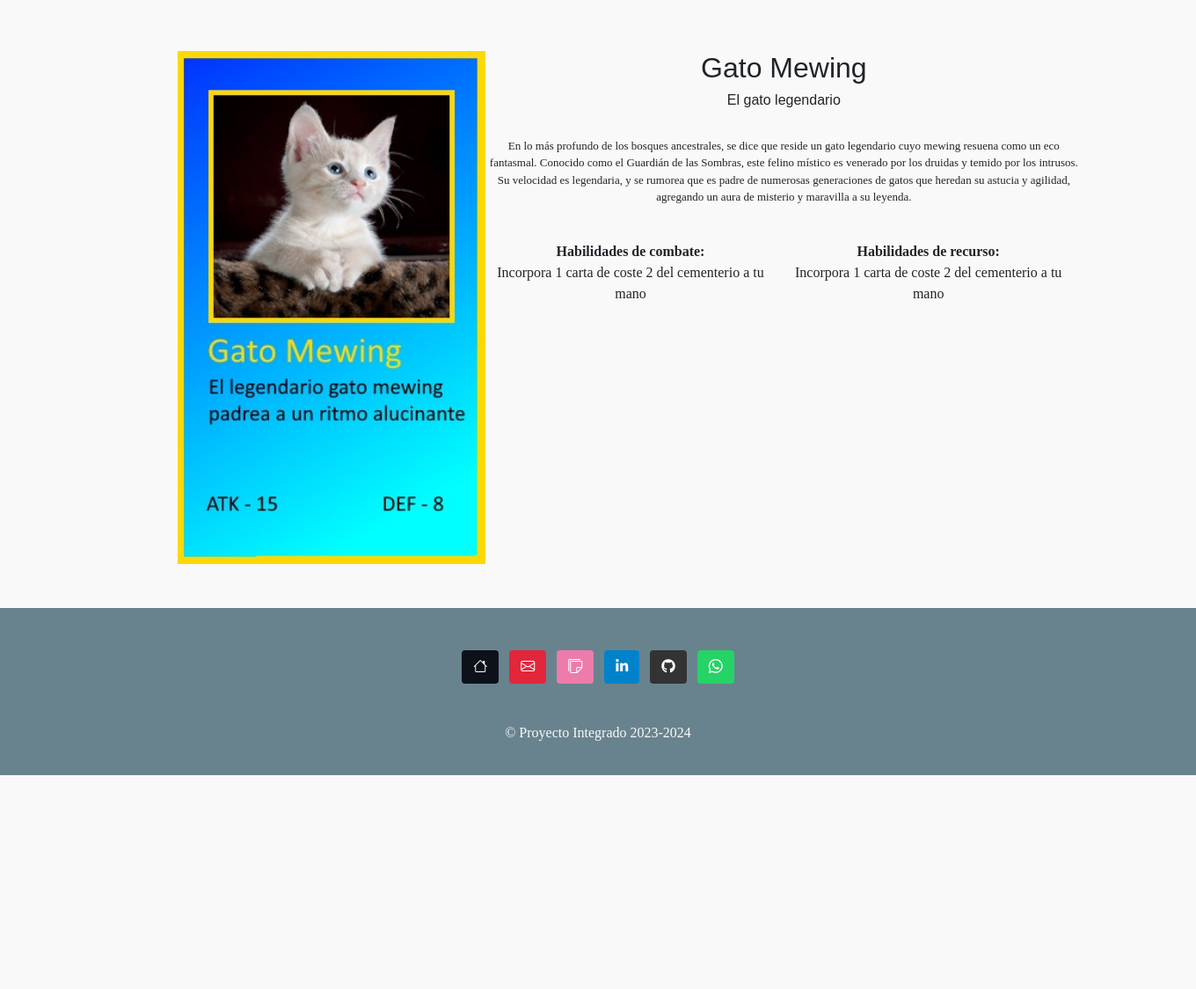
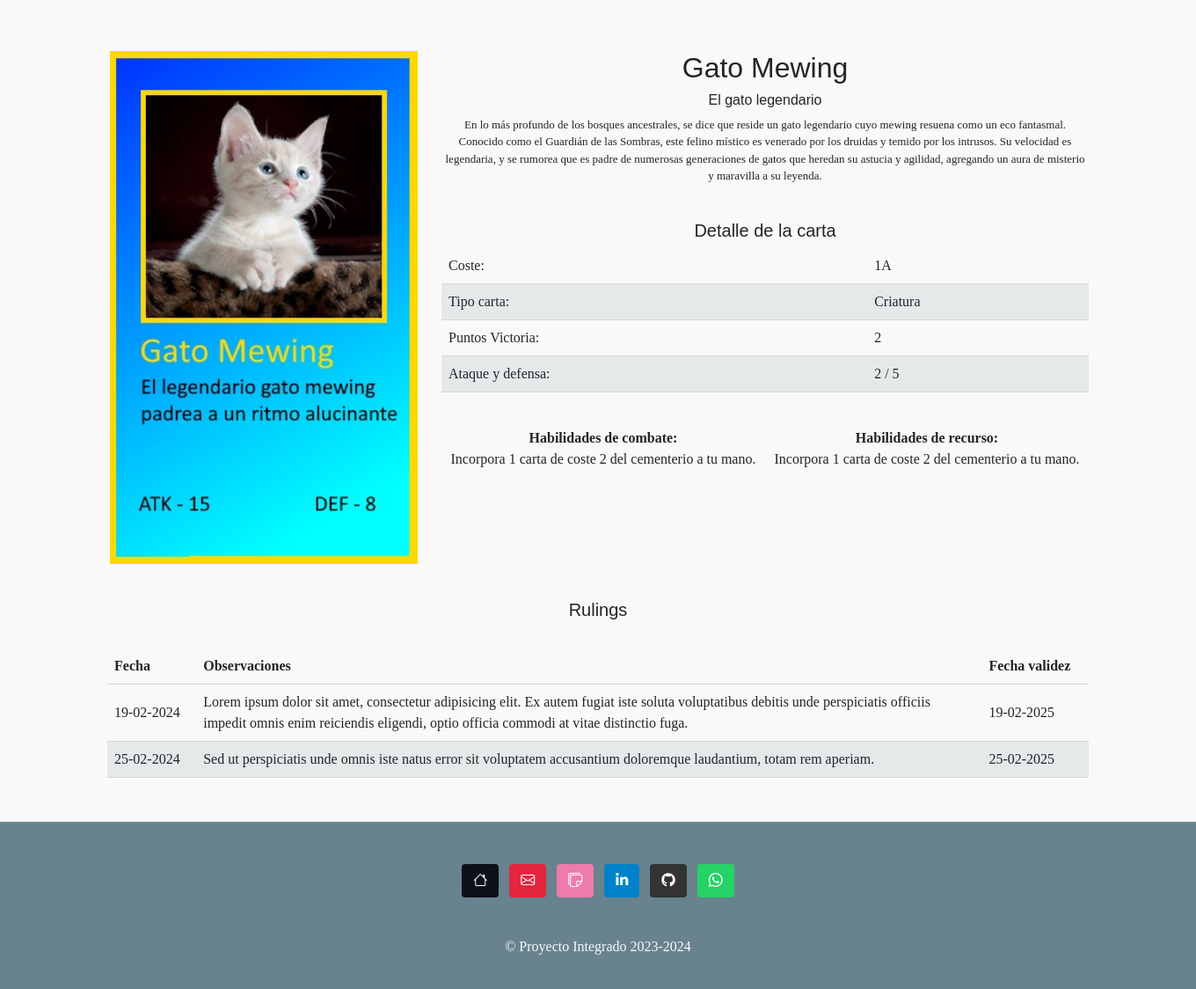
Before and after one commit to RobertoRedes2001/2DAW24-Equipo1, a PHP site: page /detail.html in a window 1360 px wide. Shown: the part 92-1216 px from the top of the page at 88% size. Before the commit the page ends 973 px from the top, so only its background shows below. Run offline with PHP 8.4, Linux system fonts and the light colour scheme; some web fonts are replaced.

Commit message:
detail card

```diff
--- a/html/detail.html
+++ b/html/detail.html
@@ -71,36 +71,97 @@
 
     </header>
     <main>
-        <div class="container detail-card-padding">
+        <div class="container detail-card-padding text-center">
             <div class="row">
-                <div class="col-lg-4 ">
+                <div class="col-lg-4 col-md-12 col-sm-12">
                     <img src="Images/gatomewing.jpg" alt="img1" style="width: 350px;">
                 </div>
-                <div class="col-lg-8 text-center">
+                <div class="col-lg-8 col-md-12 col-sm-12">
                     <h2>Gato Mewing</h2>
                     <h6>El gato legendario</h6>
-                    <br>
+
                     <p style="font-size: 13px;">En lo más profundo de los bosques ancestrales, se dice que reside un
                         gato legendario cuyo mewing resuena como un eco fantasmal. Conocido como el Guardián de las
                         Sombras, este felino místico es venerado por los druidas y temido por los intrusos. Su velocidad
                         es legendaria, y se rumorea que es padre de numerosas generaciones de gatos que heredan su
                         astucia y agilidad, agregando un aura de misterio y maravilla a su leyenda.</p>
-                        <br>
-                    <div class="status-card">
+
+
+                    <div class="paddin-elements">
+                        <h5>Detalle de la carta</h5>
+                        <table>
+                            <tr>
+                                <td>Coste:</td>
+                                <td>1A</td>
+                            </tr>
+                            <tr>
+                                <td>Tipo carta:</td>
+                                <td>Criatura</td>
+                            </tr>
+                            <tr>
+                                <td>Puntos Victoria:</td>
+                                <td>2</td>
+                            </tr>
+                            <tr>
+                                <td>Ataque y defensa:</td>
+                                <td>2 / 5</td>
+                            </tr>
+                        </table>
+
+                    </div>
+
+                    <div class="status-card paddin-elements">
                         <div class="w-50 ">
-                            <p><b>Habilidades de combate:</b><br> Incorpora 1 carta de coste 2 del cementerio a tu mano
+                            <p><b>Habilidades de combate:</b><br> Incorpora 1 carta de coste 2 del cementerio a tu mano.
                             </p>
                         </div>
                         <div class="w-50 ">
-                            <p><b>Habilidades de recurso:</b><br> Incorpora 1 carta de coste 2 del cementerio a tu mano
+                            <p><b>Habilidades de recurso:</b><br> Incorpora 1 carta de coste 2 del cementerio a tu mano.
                             </p>
                         </div>
                     </div>
+
                 </div>
 
             </div>
+            <div class="row">
+
+                <div class="col-lg-12 col-md-12 col-sm-12 paddin-elements" style="text-align: center;">
+
+                    <h5>Rulings</h5>
+                    <br>
+                    <table style="margin: 0 auto;">
+                        <thead>
+                            <tr>
+                                <th>Fecha</th>
+                                <th>Observaciones</th>
+                                <th>Fecha validez</th>
+                            </tr>
+                        </thead>
+                        <tbody>
+                            <tr>
+                                <td>19-02-2024</td>
+                                <td style="max-width: 800px; text-align: left;">Lorem ipsum dolor sit amet, consectetur
+                                    adipisicing elit. Ex autem fugiat iste soluta voluptatibus debitis unde perspiciatis
+                                    officiis impedit omnis enim reiciendis eligendi, optio officia commodi at vitae
+                                    distinctio fuga.</td>
+                                <td>19-02-2025</td>
+                            </tr>
+                            <tr>
+                                <td>25-02-2024</td>
+                                <td style="max-width: 800px; text-align: left;">Sed ut perspiciatis unde omnis iste
+                                    natus
+                                    error sit voluptatem accusantium doloremque laudantium, totam rem aperiam.</td>
+                                <td>25-02-2025</td>
+                            </tr>
+                        </tbody>
+                    </table>
+                </div>
+            </div>
+
 
         </div>
+
     </main>
     <footer class="bg-body-tertiary">
         <!-- Grid container -->
--- a/html/styles.css
+++ b/html/styles.css
@@ -1,14 +1,11 @@
+/* Reset */
 * {
     box-sizing: border-box;
 }
 
-h1,
-h2,
-h3,
-h4,
-h5,
-h6 {
-    font-family: "Beaufort for LOL Bold",sans-serif;
+/* Font */
+h1, h2, h3, h4, h5, h6 {
+    font-family: "Beaufort for LOL Bold", sans-serif;
 }
 
 /* Body styles */
@@ -46,17 +43,14 @@ main {
     font-weight: 400;
 }
 
+/* Footer styles */
 footer {
     color: #f9f9f9;
     text-align: center;
     margin-top: auto;
-    /* Esto empujará el footer hacia abajo */
     background-color: #68838E;
-    /* Color de fondo del footer */
     padding: 20px 0;
-    /* Añade un poco de espacio alrededor del contenido del footer */
     width: 100%;
-    /* Ocupa todo el ancho disponible */
 }
 
 .footer-container {
@@ -71,10 +65,7 @@ footer {
     color: white;
 }
 
-.p-3 {
-    background-color: #0D111A;
-}
-
+/* Links */
 a {
     color: #FFF;
     text-decoration: none;
@@ -88,17 +79,17 @@ a:hover {
     color: #e3A25b;
 }
 
+/* General spacing */
 .separacion {
     padding-bottom: 30px;
-
 }
 
+/* Card styles */
 .status-card {
     display: flex;
     padding-bottom: 30px;
     justify-content: space-between;
 }
-
 
 .margin-info-proyectos {
     padding-top: 50px;
@@ -109,7 +100,6 @@ a:hover {
 .aboutUs {
     padding-top: 60px;
     margin-left: 20%;
-
 }
 
 .proyecto-row {
@@ -131,12 +121,11 @@ a:hover {
     margin-bottom: 3%;
     padding-right: 5%;
     text-align: right;
-
 }
 
+/* Form styles */
 .form {
     padding-top: 250px;
-    /* padding-left: 400px; */
     padding-bottom: 150px;
 }
 
@@ -144,9 +133,9 @@ a:hover {
     box-shadow: 5px 5px 5px rgb(196, 173, 173);
     width: 70%;
     margin-left: 15%;
-
 }
 
+/* Title styles */
 .title {
     background-image: url('./Images/banner_bg.png');
     color: white;
@@ -157,7 +146,7 @@ a:hover {
     margin-bottom: 50px;
 }
 
-
+/* Button styles */
 .btn-enviar {
     background-color: #635f5a;
     color: #FFF;
@@ -177,12 +166,11 @@ a:hover {
     box-shadow: 2px 2px 2px 2px #635f5a;
 }
 
-
+/* Offcanvas styles */
 .offcanvas-header {
     padding: 1rem;
     border-bottom: 1px solid #dee2e6;
 }
-
 
 .offcanvas-start {
     max-width: 200px;
@@ -192,19 +180,12 @@ a:hover {
     width: 400px;
 }
 
-.w-50 {
-    flex: 1;
-    margin-right: 10px;
-}
-
-.aboutUs {
-    text-align: justify;
-}
-
+/* Image styles */
 .card-img-top {
     margin-bottom: 15px;
 }
 
+/* News styles */
 .margin-info-news {
     text-align: justify;
     padding-top: 110px;
@@ -223,8 +204,29 @@ a:hover {
     text-align: right;
 }
 
-.detail-card-padding{
+/* Detail card styles */
+.detail-card-padding {
     margin-top: 150px ;
-    margin-left: 190px;
-    padding-right: 100px;
 }
+
+/* Table styles */
+table {
+    border-collapse: collapse;
+    width: 100%;
+}
+
+td, th {
+    border: none;
+    border-bottom: 1px solid #d7d7d7;
+    text-align: left;
+    padding: 8px;
+}
+
+tr:nth-child(even) {
+    background-color: #68838e23;
+}
+
+/* Additional padding */
+.paddin-elements {
+    margin-top: 40px;
+}
```
